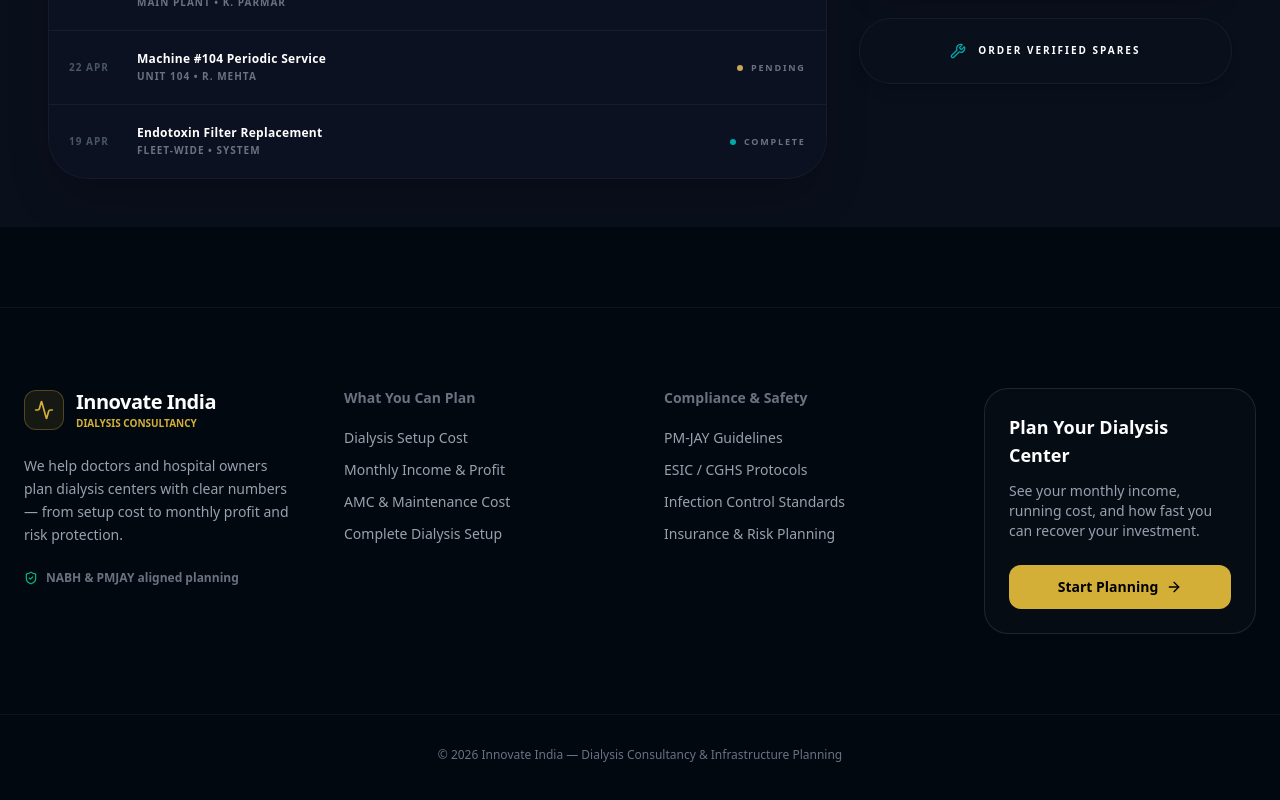
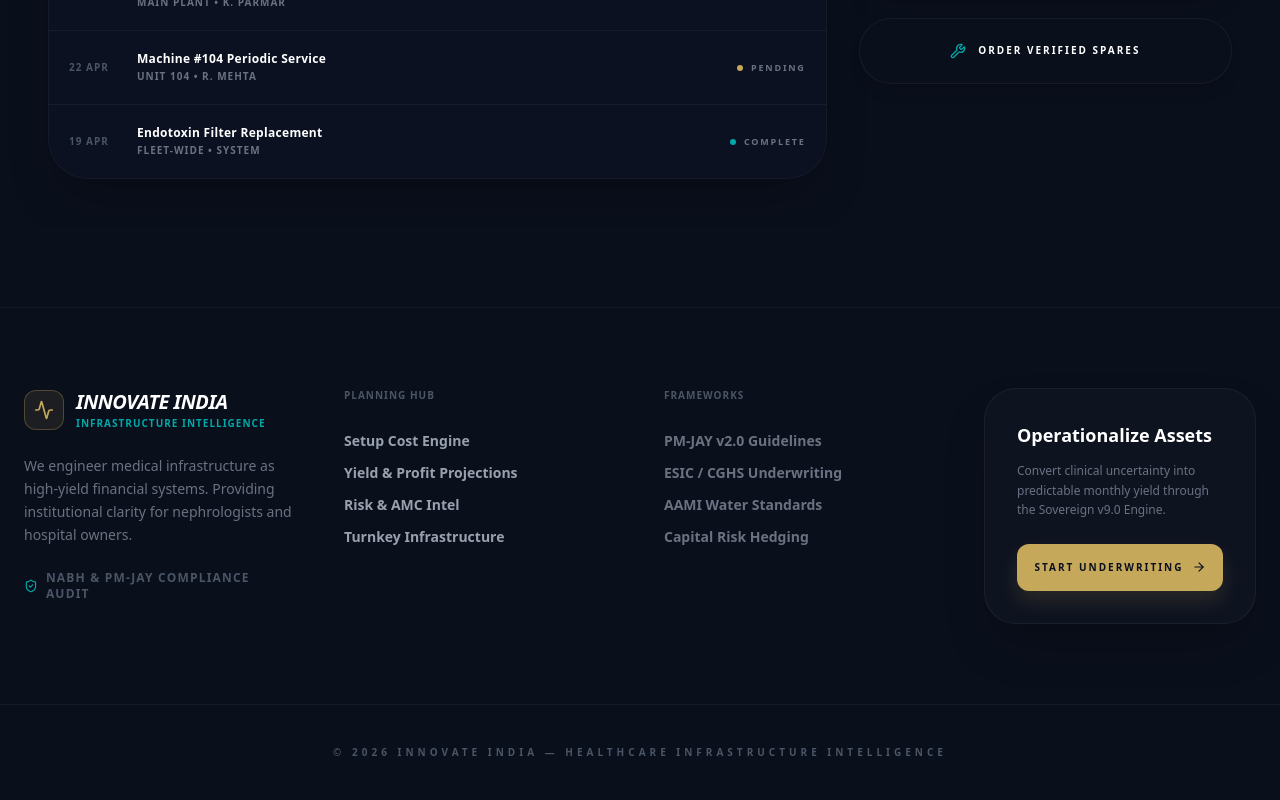
Before and after one commit to ketaniparmar/innovate-renal, a Next.js app: page / in a window 1280 px wide. Shown: the part 966-1766 px from the top of the page. Built offline with nearby package versions, Linux system fonts and the light colour scheme.

Commit message:
fix: added type declaration

```diff
--- a/src/app/layout.tsx
+++ b/src/app/layout.tsx
@@ -13,30 +13,30 @@ const inter = Inter({
   display: "swap",
 });
 
-// --- METADATA (Doctor/CFO Language) ---
+// --- METADATA (CFO & Institutional Authority) ---
 export const metadata: Metadata = {
   title: {
-    default: "Dialysis Center Financial Planning | Innovate India",
+    default: "Sovereign OS v9.0 | Dialysis Infrastructure Underwriting",
     template: "%s | Innovate India",
   },
   description:
-    "Plan your dialysis center with complete financial clarity. Know your setup cost, monthly running cost, profit, and investment recovery timeline.",
+    "Institutional-grade financial planning for dialysis centers. Precise CAPEX modeling, EBITDA projections, and risk-hedged operational architecture.",
   keywords: [
-    "Dialysis Setup Cost India",
-    "Dialysis Center Profit Calculation",
+    "Dialysis Infrastructure Underwriting",
+    "Sovereign OS Dialysis",
+    "Healthcare CAPEX Modeling",
     "Dialysis Project Report DPR",
-    "PMJAY Dialysis Revenue",
-    "Dialysis AMC Cost",
-    "Hospital Financial Planning"
+    "PMJAY Revenue Optimization",
+    "Medical Facility Financial Planning"
   ],
   authors: [{ name: "Innovate India", url: "https://innovate-india.com" }],
 };
 
-// --- VIEWPORT ---
+// --- VIEWPORT (Deep Navy Theme) ---
 export const viewport: Viewport = {
   width: "device-width",
   initialScale: 1,
-  themeColor: "#010810",
+  themeColor: "#0A0F1C",
 };
 
 export default function RootLayout({
@@ -45,127 +45,128 @@ export default function RootLayout({
   children: React.ReactNode;
 }) {
   return (
-    <html lang="en" className="scroll-smooth" data-scroll-behavior="smooth">
+    <html lang="en" className="scroll-smooth">
       <body
-        className={`${inter.variable} font-sans bg-[#010810] text-white antialiased relative selection:bg-[#D4AF37] selection:text-black`}
+        className={`${inter.variable} font-sans bg-[#0A0F1C] text-slate-200 antialiased relative selection:bg-[#C6A85A] selection:text-[#0A0F1C]`}
       >
-        {/* GLOBAL STATE */}
+        {/* GLOBAL STATE ENGINE */}
         <InfraProvider>
 
-          {/* BACKGROUND EFFECT */}
+          {/* BRANDED BACKGROUND AMBIENCE */}
           <div className="fixed inset-0 -z-10 pointer-events-none">
-            <div className="absolute top-0 left-0 w-[600px] h-[600px] bg-[#D4AF37]/5 blur-[140px] rounded-full" />
-            <div className="absolute bottom-0 right-0 w-[600px] h-[600px] bg-[#3B82F6]/5 blur-[140px] rounded-full" />
+            <div className="absolute top-0 left-0 w-[600px] h-[600px] bg-[#C6A85A]/5 blur-[140px] rounded-full" />
+            {/* Swapped generic blue for Intelligence Teal */}
+            <div className="absolute bottom-0 right-0 w-[600px] h-[600px] bg-[#00A8A8]/5 blur-[140px] rounded-full" />
           </div>
 
-          {/* NAVBAR */}
+          {/* NAVIGATION BAR */}
           <Navbar />
 
-          {/* MAIN */}
+          {/* MAIN CONTENT AREA */}
           <main className="min-h-[calc(100vh-80px)] pt-[88px]">
             {children}
           </main>
 
-          {/* FOOTER */}
-          <footer className="border-t border-white/5 bg-[#010810] relative overflow-hidden mt-20">
+          {/* INSTITUTIONAL FOOTER */}
+          <footer className="border-t border-white/5 bg-[#0A0F1C] relative overflow-hidden mt-20">
 
             <div className="max-w-[1280px] mx-auto px-6 py-20 grid grid-cols-1 md:grid-cols-4 gap-12">
 
-              {/* BRAND */}
+              {/* BRAND ARCHITECTURE */}
               <div>
                 <Link href="/" className="flex items-center gap-3 mb-6">
-                  <div className="w-10 h-10 bg-[#D4AF37]/10 border border-[#D4AF37]/30 rounded-xl flex items-center justify-center">
-                    <Activity className="text-[#D4AF37]" size={20} />
+                  <div className="w-10 h-10 bg-[#C6A85A]/10 border border-[#C6A85A]/30 rounded-xl flex items-center justify-center">
+                    <Activity className="text-[#C6A85A]" size={20} />
                   </div>
                   <div>
-                    <h1 className="font-black text-xl tracking-tight text-white">
+                    <h1 className="font-black text-xl tracking-tight text-white uppercase italic">
                       Innovate India
                     </h1>
-                    <p className="text-[10px] text-[#D4AF37] font-bold uppercase">
-                      Dialysis Consultancy
+                    <p className="text-[10px] text-[#00A8A8] font-black uppercase tracking-widest">
+                      Infrastructure Intelligence
                     </p>
                   </div>
                 </Link>
 
-                <p className="text-sm text-gray-400 leading-relaxed">
-                  We help doctors and hospital owners plan dialysis centers with
-                  clear numbers — from setup cost to monthly profit and risk protection.
+                <p className="text-sm text-gray-500 leading-relaxed font-medium">
+                  We engineer medical infrastructure as high-yield financial systems.
+                  Providing institutional clarity for nephrologists and hospital owners.
                 </p>
 
-                <div className="mt-6 flex items-center gap-2 text-gray-500 text-xs font-bold">
-                  <ShieldCheck size={14} className="text-emerald-500" />
-                  NABH & PMJAY aligned planning
+                <div className="mt-6 flex items-center gap-2 text-gray-600 text-xs font-black uppercase tracking-widest">
+                  <ShieldCheck size={14} className="text-[#00A8A8]" />
+                  NABH & PM-JAY Compliance Audit
                 </div>
               </div>
 
-              {/* WHAT YOU CAN PLAN */}
+              {/* STRATEGIC TOOLS */}
               <div className="flex flex-col gap-3 text-sm">
-                <span className="text-gray-500 font-bold mb-2">
-                  What You Can Plan
+                <span className="text-gray-600 font-black uppercase tracking-widest text-[10px] mb-4">
+                  Planning Hub
                 </span>
-                <Link href="/capex" className="text-gray-400 hover:text-white">
-                  Dialysis Setup Cost
+                <Link href="/capex" className="text-gray-400 hover:text-[#C6A85A] font-bold transition-colors">
+                  Setup Cost Engine
                 </Link>
-                <Link href="/tools" className="text-gray-400 hover:text-white">
-                  Monthly Income & Profit
+                <Link href="/tools" className="text-gray-400 hover:text-[#C6A85A] font-bold transition-colors">
+                  Yield & Profit Projections
                 </Link>
-                <Link href="/service" className="text-gray-400 hover:text-white">
-                  AMC & Maintenance Cost
+                <Link href="/service" className="text-gray-400 hover:text-[#C6A85A] font-bold transition-colors">
+                  Risk & AMC Intel
                 </Link>
-                <Link href="/solutions" className="text-gray-400 hover:text-white">
-                  Complete Dialysis Setup
+                <Link href="/solutions" className="text-gray-400 hover:text-[#C6A85A] font-bold transition-colors">
+                  Turnkey Infrastructure
                 </Link>
               </div>
 
-              {/* COMPLIANCE */}
+              {/* COMPLIANCE STANDARDS */}
               <div className="flex flex-col gap-3 text-sm">
-                <span className="text-gray-500 font-bold mb-2">
-                  Compliance & Safety
+                <span className="text-gray-600 font-black uppercase tracking-widest text-[10px] mb-4">
+                  Frameworks
                 </span>
-                <span className="text-gray-400">PM-JAY Guidelines</span>
-                <span className="text-gray-400">ESIC / CGHS Protocols</span>
-                <span className="text-gray-400">Infection Control Standards</span>
-                <span className="text-gray-400">Insurance & Risk Planning</span>
+                <span className="text-gray-500 font-bold">PM-JAY v2.0 Guidelines</span>
+                <span className="text-gray-500 font-bold">ESIC / CGHS Underwriting</span>
+                <span className="text-gray-500 font-bold">AAMI Water Standards</span>
+                <span className="text-gray-500 font-bold">Capital Risk Hedging</span>
               </div>
 
-              {/* CTA */}
-              <div className="bg-white/[0.02] border border-white/10 rounded-3xl p-6 flex flex-col justify-between">
+              {/* CONVERSION ENGINE CTA */}
+              <div className="bg-white/[0.02] border border-white/5 rounded-[2rem] p-8 flex flex-col justify-between shadow-2xl">
                 <div>
-                  <h3 className="text-lg font-black mb-3">
-                    Plan Your Dialysis Center
+                  <h3 className="text-lg font-black mb-3 text-white">
+                    Operationalize Assets
                   </h3>
-                  <p className="text-sm text-gray-400 mb-6">
-                    See your monthly income, running cost, and how fast you can recover your investment.
+                  <p className="text-xs text-gray-500 mb-6 leading-relaxed font-medium">
+                    Convert clinical uncertainty into predictable monthly yield through the Sovereign v9.0 Engine.
                   </p>
                 </div>
 
                 <Link href="/os">
-                  <button className="w-full bg-[#D4AF37] text-black py-3 rounded-xl text-sm font-bold flex items-center justify-center gap-2 hover:bg-yellow-500 transition">
-                    Start Planning <ArrowRight size={16} />
+                  <button className="w-full bg-[#C6A85A] text-[#0A0F1C] py-4 rounded-xl text-[10px] font-black uppercase tracking-[0.2em] flex items-center justify-center gap-2 hover:bg-[#D4B970] transition-all shadow-[0_10px_20px_rgba(198,168,90,0.15)]">
+                    Start Underwriting <ArrowRight size={14} />
                   </button>
                 </Link>
               </div>
             </div>
 
-            {/* BOTTOM */}
-            <div className="border-t border-white/5 py-8 text-center">
-              <p className="text-xs text-gray-500">
-                © {new Date().getFullYear()} Innovate India — Dialysis Consultancy & Infrastructure Planning
+            {/* COPYRIGHT BAR */}
+            <div className="border-t border-white/5 py-10 text-center">
+              <p className="text-[10px] text-gray-600 font-black uppercase tracking-[0.4em]">
+                © {new Date().getFullYear()} Innovate India — Healthcare Infrastructure Intelligence
               </p>
             </div>
           </footer>
 
         </InfraProvider>
 
-        {/* SCROLLBAR */}
+        {/* CUSTOM BRANDED SCROLLBAR */}
         <style
           dangerouslySetInnerHTML={{
             __html: `
-          ::-webkit-scrollbar { width: 6px; }
-          ::-webkit-scrollbar-track { background: #010810; }
-          ::-webkit-scrollbar-thumb { background: rgba(212,175,55,0.2); border-radius: 10px; }
-          ::-webkit-scrollbar-thumb:hover { background: #D4AF37; }
-        `,
+            ::-webkit-scrollbar { width: 5px; }
+            ::-webkit-scrollbar-track { background: #0A0F1C; }
+            ::-webkit-scrollbar-thumb { background: rgba(198,168,90,0.1); border-radius: 10px; }
+            ::-webkit-scrollbar-thumb:hover { background: #C6A85A; }
+          `,
           }}
         />
       </body>
```
